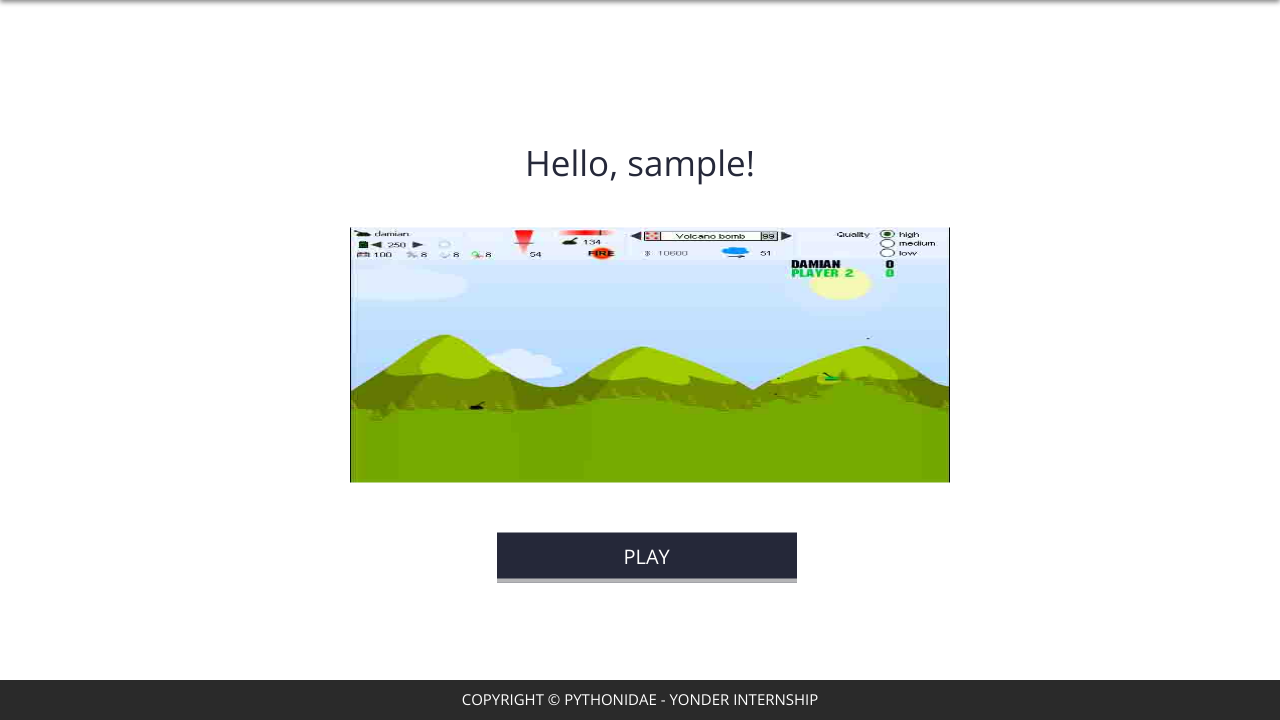
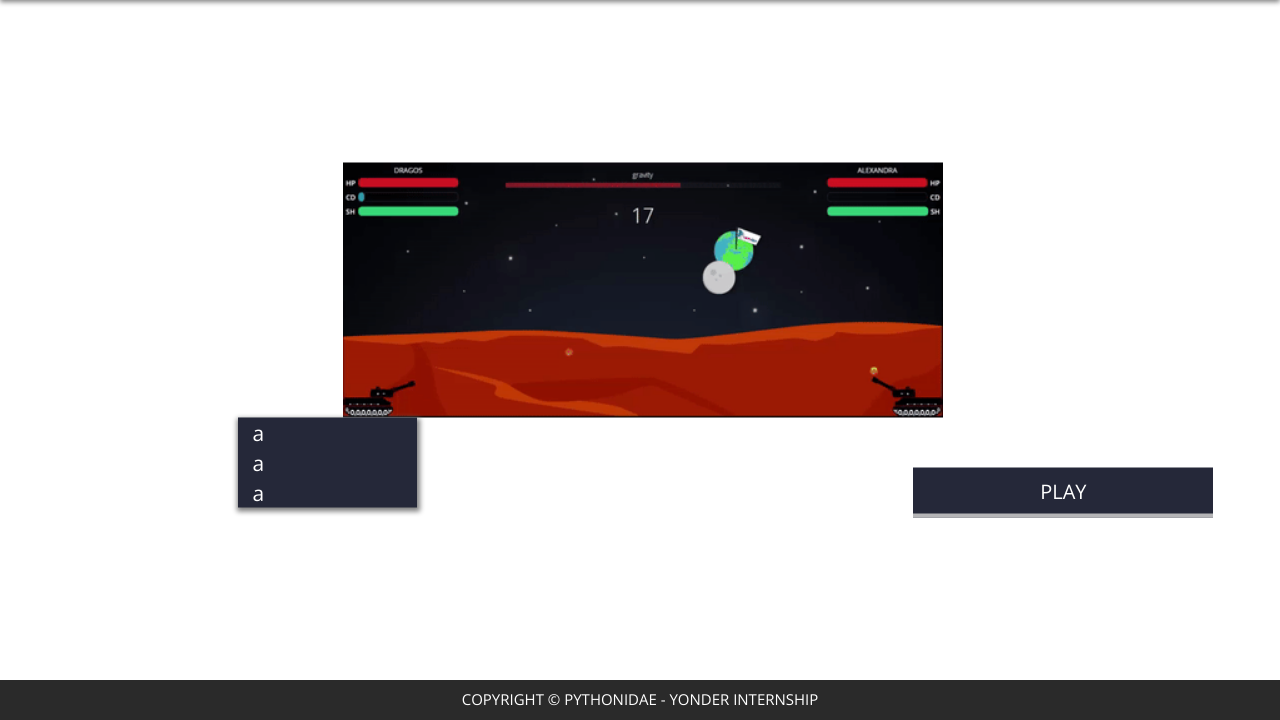
Before and after one commit to Ale282313/Meatballs-Game, a Flask app: page /play in a window 1280 px wide. Shown: the part 80-800 px from the top of the page. Run offline with Flask 2, Linux system fonts and the light colour scheme; a user stored in the database is signed in; tables that the repository leaves empty hold one stand-in row (values such as "Sample post"); some libraries are stand-ins or nearby versions.

Commit message:
Not ready but logic is implemented. All we need to change now template and css

```diff
--- a/app/main/views.py
+++ b/app/main/views.py
@@ -1,4 +1,5 @@
 from app import login_manager
+from app.auth.views import game_users
 from flask import Blueprint, render_template
 from flask_login import login_required, current_user
 from werkzeug.exceptions import abort
@@ -33,21 +34,11 @@ def rules():
 @main.route('play')
 @login_required
 def play():
-    user_repository = UserRepository()
-    game_repository = GameRepository()
-
-    db_user = user_repository.get_user_by_username(current_user.username)
-    user_games = game_repository.get_games_count(db_user)
-
-    if db_user is None:
-        abort(404)
-
     game_rules = read_file()
-
     return render_template('main/play.html',
                            title='Play',
                            rules=game_rules,
-                           user_games=user_games)
+                           users=game_users.users)
 
 
 @main.app_errorhandler(403)
--- a/app/static/css/play.css
+++ b/app/static/css/play.css
@@ -1,3 +1,25 @@
+.online-players {
+    background: rgb(37, 40, 57);
+    box-shadow: 1px 2px 5px 2px gray;
+    color: #fff;
+}
+
+.online-players ul {
+    position: relative;
+    padding: 0;
+    overflow-y: scroll;
+}
+
+.online-players li {
+    width: 150px;
+    margin: 0 auto;
+    list-style-type: none;
+}
+
+.online-players .games {
+    float: right;
+}
+
 #btn-play {
         width: 300px;
 
@@ -12,6 +34,10 @@
     color: rgb(37, 40, 57);
 
     margin: 20px 0 20px 0;
+}
+
+.rules-title{
+    padding: 0;
 }
 
 ul {
--- a/app/templates/main/play.html
+++ b/app/templates/main/play.html
@@ -6,22 +6,28 @@
 
 {% block content %}
 <section class="play-section col-md-12">
-     <div class="row">
-            <div class="col-md-4 col-md-offset-4">
-                <h2 class="title">Hello, {{ current_user.username }}!</h2>
+    <div class="row">
+        {% if users.get(current_user.username) == 0 %}
+            {% include "main/rules_partial.html" %}
+        {% else %}
+        <div class="col-md-6 col-md-offset-3">
+            <img src="static/resources/img/game_preview.gif" alt="Game" width="600" height="255">
+        </div>
+        {% endif %}
+        <div class="col-md-2 col-md-offset-2">
+            <div class="online-players">
+                <ul class ="online-players-ul">
+                    <li>a</li>
+                    <li>a</li>
+                    <li>a</li>
+                </ul>
             </div>
-     </div>
-    {% if user_games == 0 %}
-        {% include "main/rules_partial.html" %}
-    {% else %}
-        <div class="col-md-6 col-md-offset-3">
-            <img src="static/resources/img/game_pic.jpg" alt="Game" width="600" height="255">
         </div>
-    {% endif %}
-    <div class="row">
         <div class="col-md-4 col-md-offset-4">
             <a href="{{ url_for('game.meatballs_game') }}"><button type="submit" class="btn-main" id="btn-play">Play</button></a>
         </div>
     </div>
+
+    </div>
 </section>
 {% endblock %}
--- a/app/templates/main/rules.html
+++ b/app/templates/main/rules.html
@@ -8,7 +8,7 @@
 <section class="play-section col-md-12">
     <div class="row">
         <div class="col-md-4 col-md-offset-4">
-            <h2 class="title">Hello, {{ current_user.username }}!</h2>
+            <h2 class="title rules-title">Hello, {{ current_user.username }}!</h2>
         </div>
     </div>
     {% include "main/rules_partial.html" %}
```
Also changed, not shown: app/auth/model/user.py (added, +10 -0 lines), app/auth/views.py (+10 -3 lines), app/game/model/players.py (added, +24 -0 lines), app/templates/main/rules_partial.html (+2 -6 lines), app/auth/model/__init__.py (added), app/static/resources/img/game_preview.gif (added).
